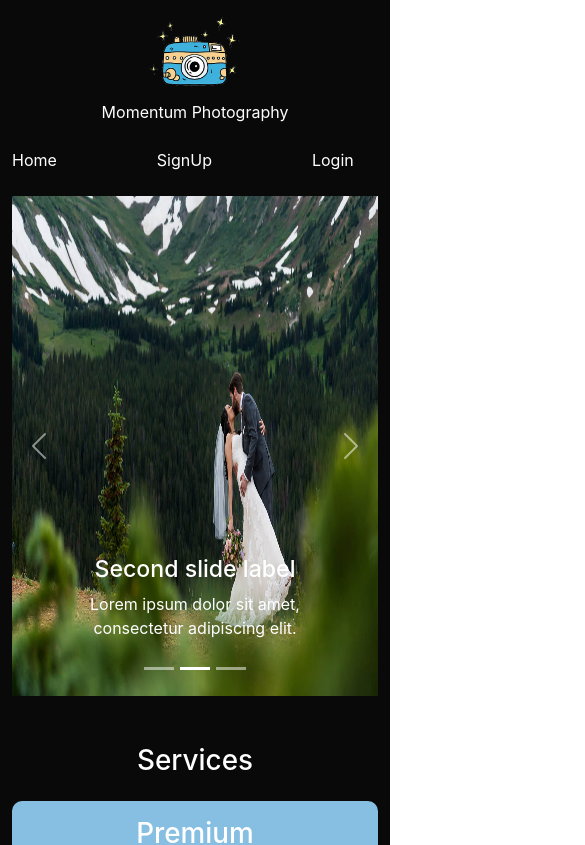
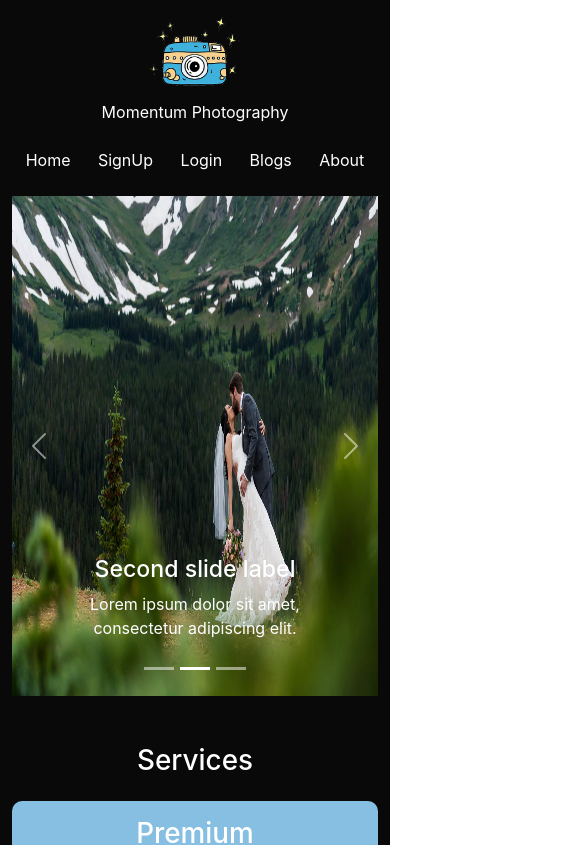
Before and after one commit to ZiaSIfat/Momentum-Photography, a React (Create React App) app: page / in a window 390 px wide. Shown: the top 845 px of the page, 585 px wide, since content can reach past the window. Built offline with nearby package versions, Linux system fonts and the light colour scheme; no server answers.

Commit message:
navbar responsive

```diff
--- a/src/Components/Header/Header.css
+++ b/src/Components/Header/Header.css
@@ -1,20 +1,12 @@
 .navigation {
     display: flex;
     align-items: center;
-    justify-content: center;
-}
-
-@media screen and (max-width:576px) {
-    .navigation {
-        justify-content: space-between;
-    }
+    justify-content: space-around;
 }
 
 .navbar {
     color: white;
     text-decoration: none;
-    margin-right: 100px;
-    /* margin-right: 5px; */
 }
 
 .navbar:hover {
--- a/src/Components/Header/Header.js
+++ b/src/Components/Header/Header.js
@@ -16,7 +16,7 @@ const Header = () => {
     return (
 
         <div className='mb-3 container'>
-            <nav className='navigation w-100'>
+            <nav className='navigation'>
                 <Link className='navbar' to='/'>Home</Link>
                 <Link className='navbar' to='/signup'>SignUp</Link>
                 {
@@ -28,8 +28,6 @@ const Header = () => {
                 <Link className='navbar' to='/blogs'>Blogs</Link>
                 <Link className='navbar' to='/about'>About</Link>
             </nav>
-
-
         </div>
     );
 };
--- a/src/Components/Service/Service.css
+++ b/src/Components/Service/Service.css
@@ -3,6 +3,7 @@
     background-color: rgb(135, 191, 226);
     color: white;
     border-radius: 10px;
+    transition: all .5s linear;
 }
 
 .checkout-btn {
```
